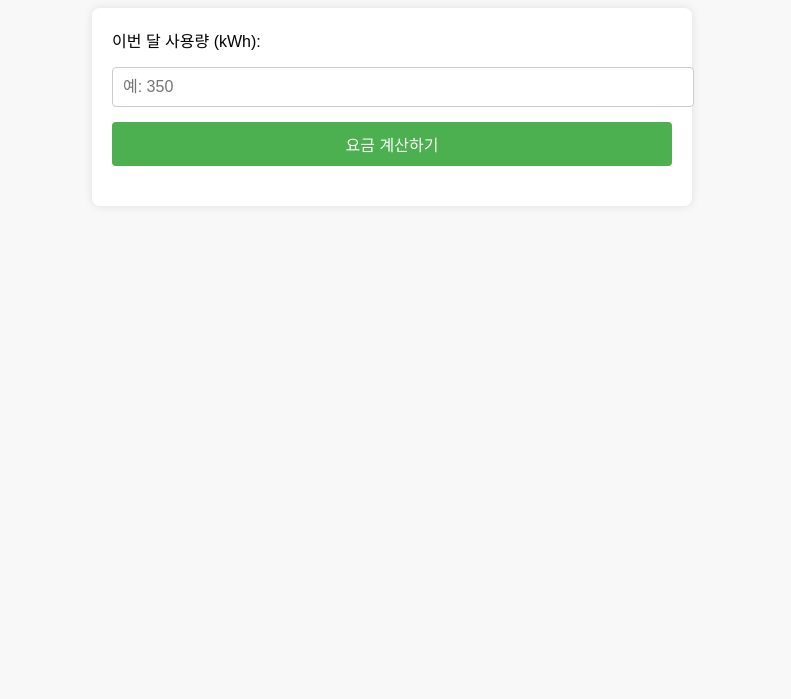
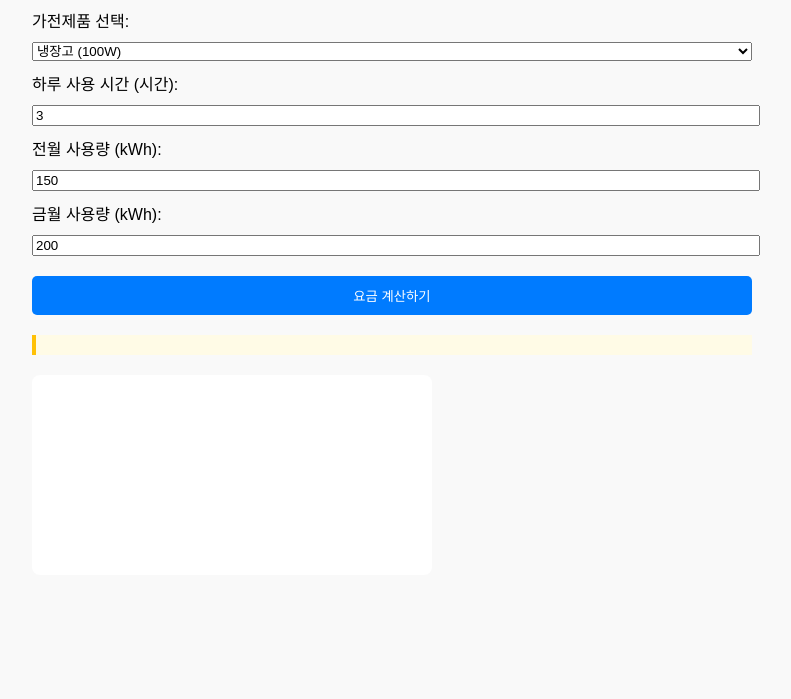
Before and after one commit to Blueknot-s/electricity-bill-calculator, a plain HTML site: page index.html in a window 1280 px wide. Shown: the part 101-800 px from the top of the page, without its empty margins (248-1039 px from the left). Drawn offline with nearby package versions, Linux system fonts and the light colour scheme.

Commit message:
Update index.html

```diff
--- a/index.html
+++ b/index.html
@@ -3,46 +3,88 @@
 <head>
   <meta charset="UTF-8">
   <meta name="viewport" content="width=device-width, initial-scale=1.0">
-  <title>전기요금 계산기</title>
+  <title>전기요금 계산기 | 1~3인가구 가전 사용량 기반</title>
+  <script src="https://cdn.jsdelivr.net/npm/chart.js"></script>
   <style>
-    body { font-family: Arial, sans-serif; background: #f8f8f8; margin: 0; padding: 20px; max-width: 600px; margin: auto; }
+    body { font-family: 'Arial', sans-serif; max-width: 720px; margin: auto; padding: 20px; background: #f9f9f9; }
     h1 { text-align: center; color: #333; }
-    .container { background: #fff; padding: 20px; border-radius: 8px; box-shadow: 0 0 10px rgba(0,0,0,0.1); }
-    label, input, button { display: block; width: 100%; margin-bottom: 15px; font-size: 1rem; }
-    input { padding: 10px; border: 1px solid #ccc; border-radius: 4px; }
-    button { padding: 10px; background-color: #4CAF50; color: white; border: none; border-radius: 4px; cursor: pointer; }
-    button:hover { background-color: #45a049; }
-    .result { margin-top: 20px; font-size: 1.2rem; text-align: center; }
+    label, select, input { display: block; margin: 10px 0; width: 100%; }
+    .result { font-weight: bold; margin-top: 20px; padding: 10px; background: #fffbe6; border-left: 4px solid #ffc107; }
+    canvas { margin-top: 20px; background: #fff; border-radius: 8px; }
+    .btn { padding: 10px; background: #007bff; color: #fff; border: none; cursor: pointer; width: 100%; border-radius: 5px; margin-top: 10px; }
+    .btn:hover { background: #0056b3; }
   </style>
 </head>
 <body>
+  <h1>1~3인가구 전기요금 계산기</h1>
 
-  <h1>전기요금 계산기</h1>
-  <div class="container">
-    <label for="usage">이번 달 사용량 (kWh):</label>
-    <input type="number" id="usage" placeholder="예: 350">
+  <label>가전제품 선택:</label>
+  <select id="appliance">
+    <option value="100">냉장고 (100W)</option>
+    <option value="900">에어컨 (900W)</option>
+    <option value="500">세탁기 (500W)</option>
+    <option value="200">TV (200W)</option>
+  </select>
 
-    <button onclick="calculate()">요금 계산하기</button>
+  <label>하루 사용 시간 (시간):</label>
+  <input type="number" id="hours" value="3">
 
-    <div class="result" id="result"></div>
-  </div>
+  <label>전월 사용량 (kWh):</label>
+  <input type="number" id="prevMonth" value="150">
+
+  <label>금월 사용량 (kWh):</label>
+  <input type="number" id="currMonth" value="200">
+
+  <button class="btn" onclick="calculateBill()">요금 계산하기</button>
+
+  <div class="result" id="resultBox"></div>
+
+  <canvas id="usageChart" width="400" height="200"></canvas>
 
   <script>
-    function calculate() {
-      const usage = Number(document.getElementById('usage').value);
-      let charge = 0;
+    function calcBill(kWh) {
+      if (kWh <= 200) return kWh * 93.3;
+      else if (kWh <= 400) return 200 * 93.3 + (kWh - 200) * 187.9;
+      else return 200 * 93.3 + 200 * 187.9 + (kWh - 400) * 280.6;
+    }
 
-      if (usage <= 200) {
-        charge = usage * 93.3;
-      } else if (usage <= 400) {
-        charge = 200 * 93.3 + (usage - 200) * 187.9;
-      } else {
-        charge = 200 * 93.3 + 200 * 187.9 + (usage - 400) * 280.6;
-      }
+    function calculateBill() {
+      const watt = Number(document.getElementById('appliance').value);
+      const hours = Number(document.getElementById('hours').value);
+      const prev = Number(document.getElementById('prevMonth').value);
+      const curr = Number(document.getElementById('currMonth').value);
 
-      document.getElementById('result').innerHTML = `예상 전기요금: <strong>${Math.round(charge).toLocaleString()} 원</strong>`;
+      const dailyUsage = (watt / 1000) * hours; // kWh/day
+      const monthlyUsage = dailyUsage * 30;
+      const bill = calcBill(curr);
+      const prevBill = calcBill(prev);
+
+      document.getElementById('resultBox').innerHTML = `
+        예상 월간 사용량: <strong>${monthlyUsage.toFixed(2)} kWh</strong><br>
+        이번 달 전기요금: <strong>${bill.toLocaleString()} 원</strong><br>
+        저번 달 대비 <strong>${(curr - prev) > 0 ? '증가' : '감소'}</strong> (${Math.abs(curr - prev)} kWh)
+      `;
+
+      const ctx = document.getElementById('usageChart').getContext('2d');
+      new Chart(ctx, {
+        type: 'bar',
+        data: {
+          labels: ['전월', '금월'],
+          datasets: [{
+            label: '사용량 (kWh)',
+            data: [prev, curr],
+            backgroundColor: ['#ff6384', '#36a2eb']
+          }]
+        },
+        options: {
+          responsive: true,
+          plugins: { legend: { display: false } },
+          scales: {
+            y: { beginAtZero: true, title: { display: true, text: 'kWh' } }
+          }
+        }
+      });
     }
   </script>
-
 </body>
 </html>
```
